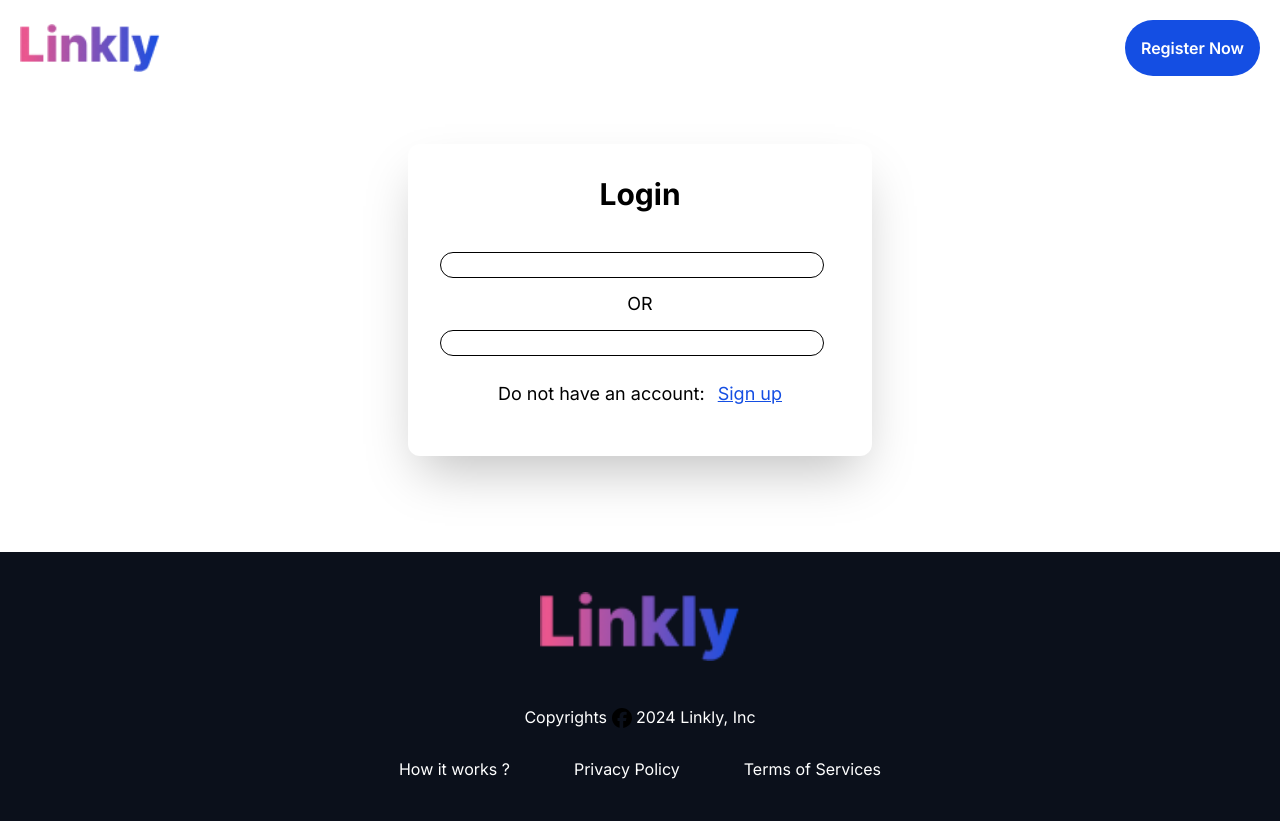
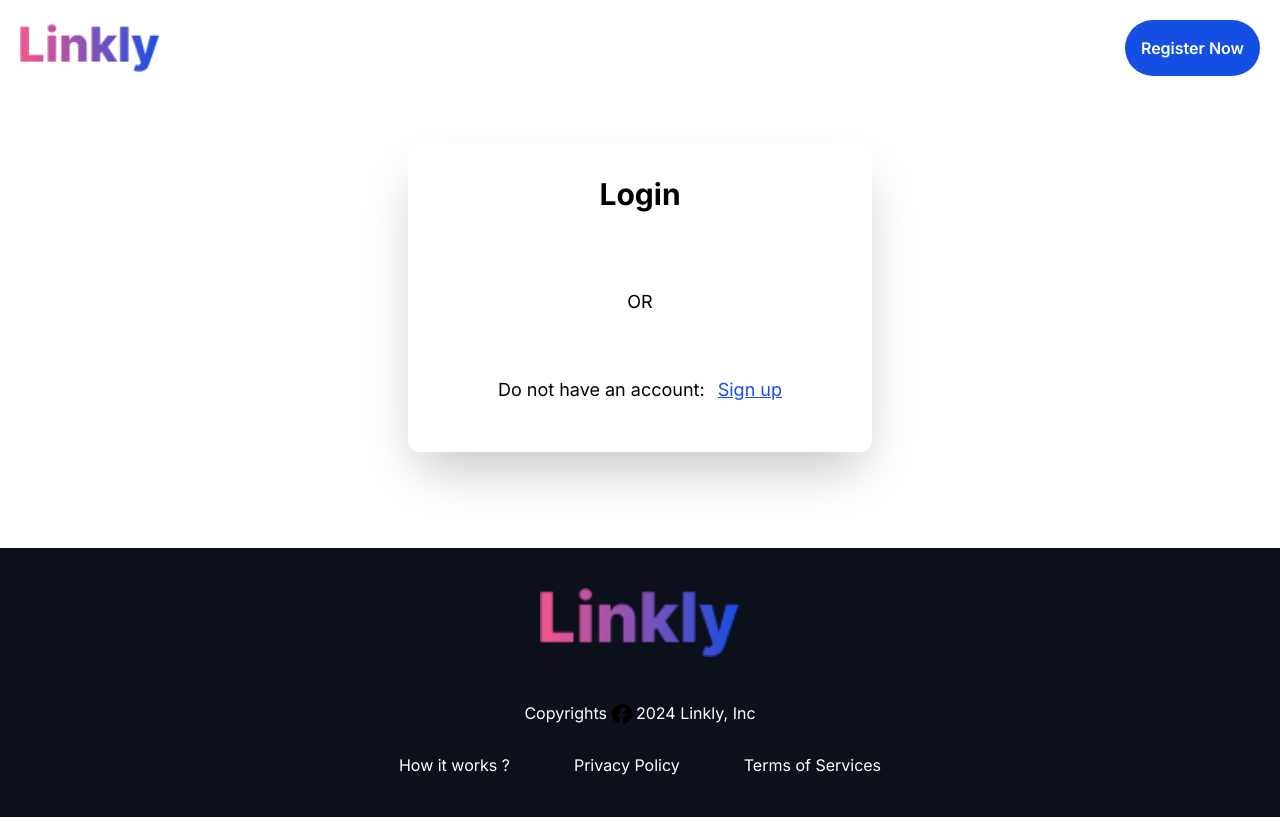
Before and after one commit to Hammad014/shortner, a Next.js app: page /login in a window 1280 px wide. Built offline with nearby package versions, Linux system fonts and the light colour scheme.

Commit message:
removed darkmode

```diff
--- a/src/app/login/page.tsx
+++ b/src/app/login/page.tsx
@@ -5,10 +5,9 @@ import Link from 'next/link';
 import { FontAwesomeIcon } from '@fortawesome/react-fontawesome';
 import Footer from '../components/Footer';
 import  Navbar from '../components/Navbar';
-import loginProps from '../components/Types';
 
 
-const Login: React.FC<loginProps> = ({ darkMode }) => {
+const Login = () => {
   const [showEmailForm, setShowEmailForm] = useState(false);
   const [formData, setFormData] = useState({
     email: '',
@@ -48,7 +47,7 @@ const Login: React.FC<loginProps> = ({ darkMode }) => {
 
           <div className="mb-4">
             <button
-              style={{ borderRadius: '50px', border: `1px solid ${darkMode ? 'white' : 'black'}` }}
+            //   style={{ borderRadius: '50px', border: `1px solid ${darkMode ? 'white' : 'black'}` }}
               onClick={handleEmailButtonClick}
               className="sign-in-w text-lg mt-3 w-96 font-semibold p-3 hover:bg-red-600 focus:outline-none"
             >
@@ -65,7 +64,7 @@ const Login: React.FC<loginProps> = ({ darkMode }) => {
                     name="email"
                     value={formData.email}
                     onChange={handleInputChange}
-                    style={{ borderRadius: '50px', border: `1px solid ${darkMode ? 'white' : 'black'}` }}
+                    // style={{ borderRadius: '50px', border: `1px solid ${darkMode ? 'white' : 'black'}` }}
                     placeholder="Enter your email.."
                     className="sign-in-w bg-transparent mt-1 p-3 w-96 border pl-12 focus:outline-none focus:border-blue-500"
                     required
@@ -82,7 +81,7 @@ const Login: React.FC<loginProps> = ({ darkMode }) => {
                     name="password"
                     value={formData.password}
                     onChange={handleInputChange}
-                    style={{ borderRadius: '50px', border: `1px solid ${darkMode ? 'white' : 'black'}` }}
+                    // style={{ borderRadius: '50px', border: `1px solid ${darkMode ? 'white' : 'black'}` }}
                     placeholder="Enter password.."
                     className="bg-transparent sign-in-w mt-1 p-3 w-96 border pl-12 focus:outline-none focus:border-blue-500"
                     required
@@ -108,7 +107,7 @@ const Login: React.FC<loginProps> = ({ darkMode }) => {
 
             <p className='text-center text-lg mt-3'>OR</p>
             <button
-              style={{ borderRadius: '50px', border: `1px solid ${darkMode ? 'white' : 'black'}` }}
+            //   style={{ borderRadius: '50px', border: `1px solid ${darkMode ? 'white' : 'black'}` }}
               onClick={() => setShowEmailForm(false)}
               className="w-96 sign-in-w text-lg mt-3 block font-semibold p-3 mr-4 hover:bg-red-600 focus:outline-none"
             >
```
